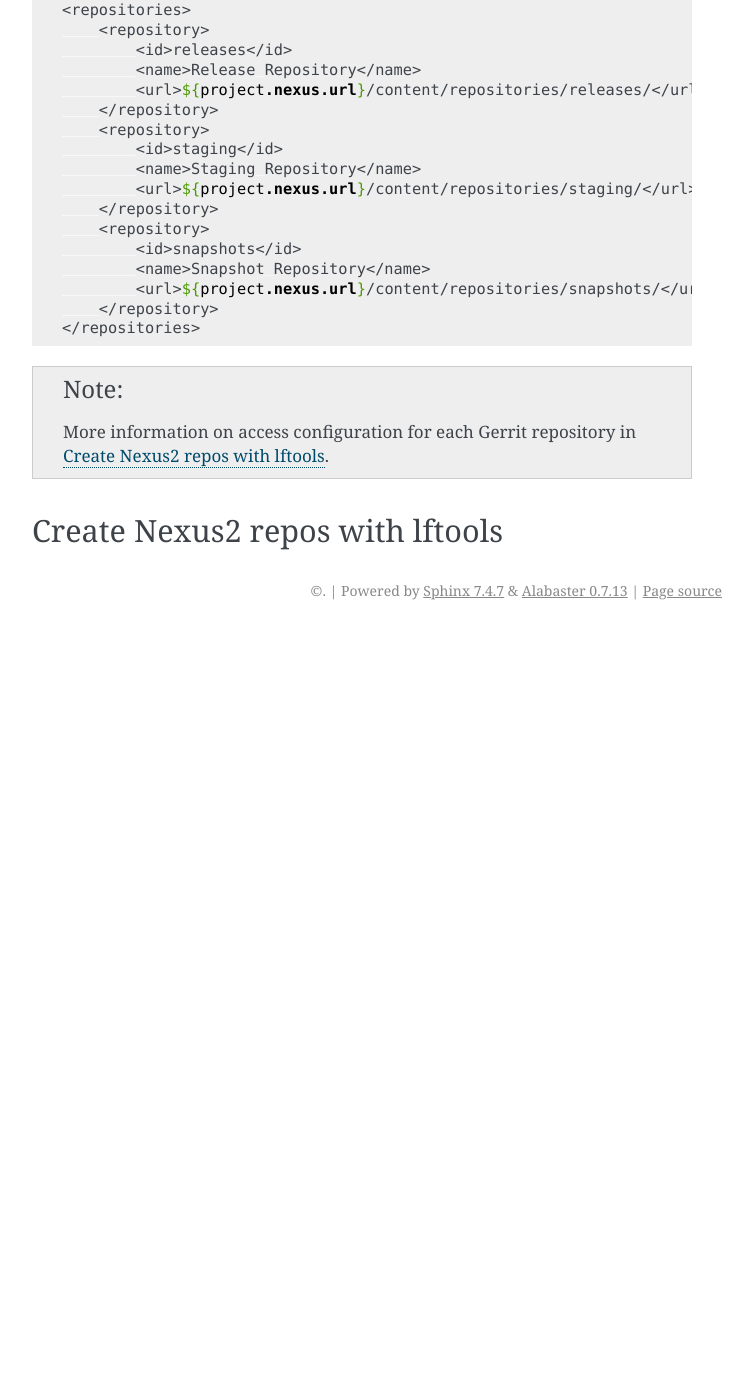
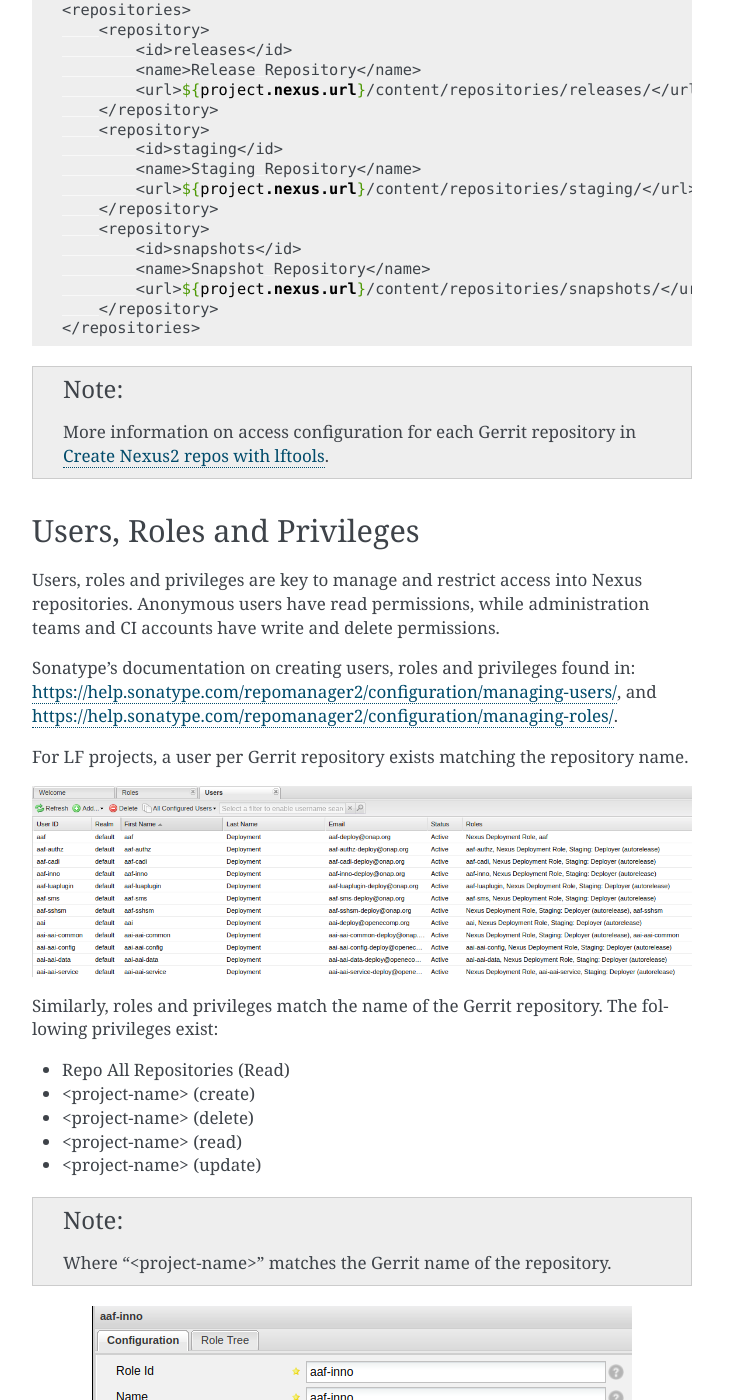
Before and after one commit to lfit/releng-docs, a Sphinx documentation site: the page built from docs/nexus2.rst, in a window 1280 px wide and 1400 px high, scrolled down 2873 px. Shown: the whole window, without its empty margins (388-1141 px from the left). Built offline with Sphinx 7.4.7, drawn with Linux system fonts in a browser that asks for light colours; the version number could not be read and is left out; before the commit the page ends 3503 px from its top, so only the background shows below that; some of the changed text lies outside the part shown.

Commit message:
Add Nexus 2 users and roles docs.
Add Nexus 2 documentation explaining users, roles
and privileges and how they are all related.
Include links to official documentation.

Change-Id: I24629d55b6dc6e961aa00a2bf401961cdc0ff2e4
Issue-ID: RELENG-969
Signed-off-by: Jessica Wagantall <jwagantall@linuxfoundation.org>

```diff
--- a/docs/nexus2.rst
+++ b/docs/nexus2.rst
@@ -99,6 +99,57 @@
    More information on access configuration for each Gerrit repository in
    :ref:`Create Nexus2 repos with lftools <create-repos-lftools>`.
 
+.. _nexus-users-roles:
+
+Users, Roles and Privileges
+===========================
+
+Users, roles and privileges are key to manage and restrict access into Nexus
+repositories. Anonymous users have read permissions, while administration teams and CI accounts
+have write and delete permissions.
+
+Sonatype's documentation on creating users, roles and privileges found in:
+https://help.sonatype.com/repomanager2/configuration/managing-users/, and
+https://help.sonatype.com/repomanager2/configuration/managing-roles/.
+
+For LF projects, a user per Gerrit repository exists matching the repository name.
+
+.. image:: _static/nexus-users.png
+   :alt: Nexus users.
+   :align: center
+
+Similarly, roles and privileges match the name of the Gerrit repository. The following
+privileges exist:
+
+* Repo All Repositories (Read)
+* <project-name> (create)
+* <project-name> (delete)
+* <project-name> (read)
+* <project-name> (update)
+
+.. note::
+
+   Where "<project-name>" matches the Gerrit name of the repository.
+
+.. image:: _static/nexus-roles.png
+   :alt: Nexus roles.
+   :align: center
+
+Add roles required for Nexus users:
+
+:<project-name>: Which groups the privileges mentioned above.
+:LF Deployment Role: To deploy into the Snapshots and Releases repositories.
+:Staging: Deployer (autorelease) For projects using the Staging Profile to create autoreleases.
+
+.. image:: _static/nexus-privileges.png
+   :alt: Nexus privileges.
+   :align: center
+
+.. note::
+
+   More information on users, roles and privileges configuration using lftools along with the
+   repos in :ref:`Create Nexus2 repos with lftools <create-repos-lftools>`.
+
 .. _create-repos-lftools:
 
 Create Nexus2 repos with lftools
```
Also changed, not shown: docs/_static/nexus-privileges.png (added), docs/_static/nexus-roles.png (added), docs/_static/nexus-users.png (added).
